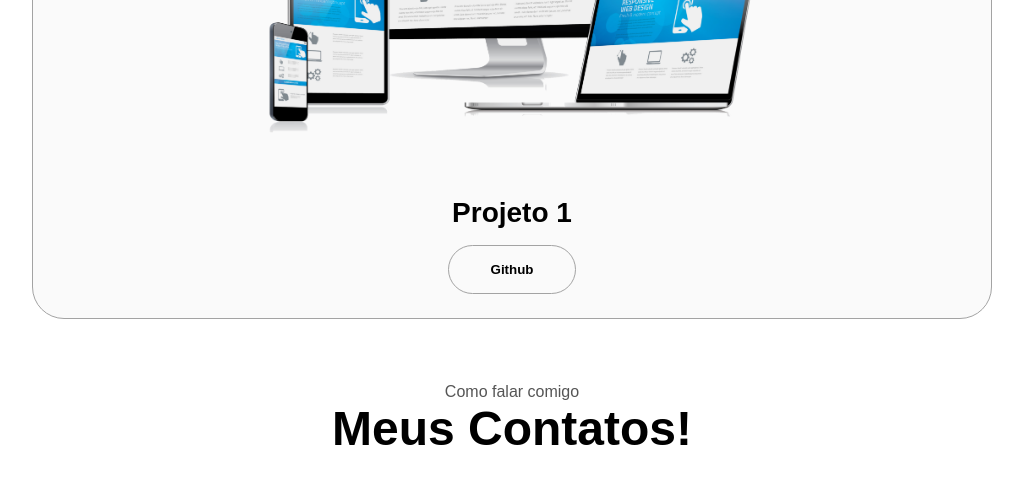
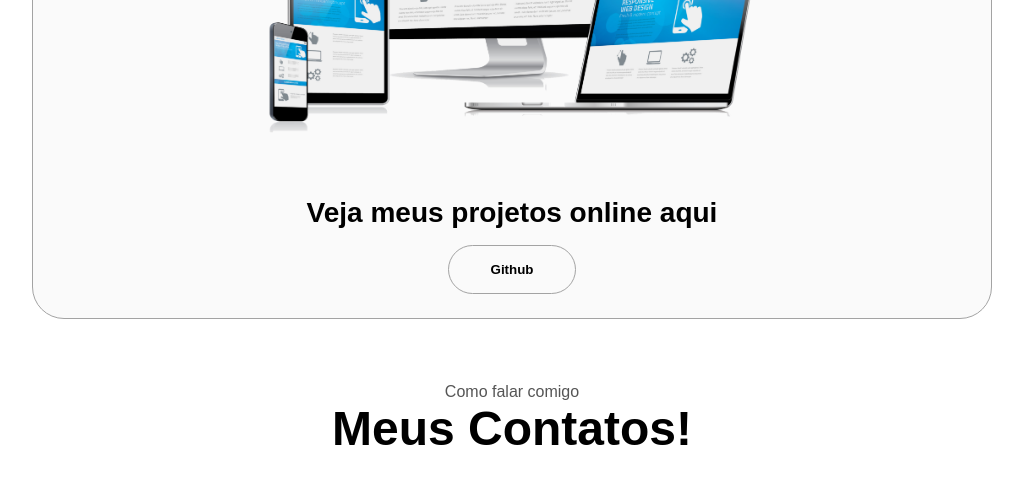
Before and after one commit to SirNogard/portifolio, a plain HTML site: page index.html in a window 1280 px wide. Shown: the part 2804-3289 px from the top of the page, without its empty margins (128-1151 px from the left). Drawn offline with Linux system fonts and the light colour scheme; a web font is replaced by a local one.

Commit message:
Update index.html

```diff
--- a/index.html
+++ b/index.html
@@ -172,7 +172,7 @@
                     <div class="artigo-container">
                         <img src="img/projeto.png" alt="projeto 1" class="projeto-img">
                     </div>
-                    <h2 class="xp-subtitulo projeto-titulo">Projeto 1</h2>
+                    <h2 class="xp-subtitulo projeto-titulo">Veja meus projetos online aqui</h2>
                     <div class="btn-container">
                         <button class="btn btn-color-2 projeto-btn" onclick="location.href='https://github.com/SirNogard'">
                             Github
```
